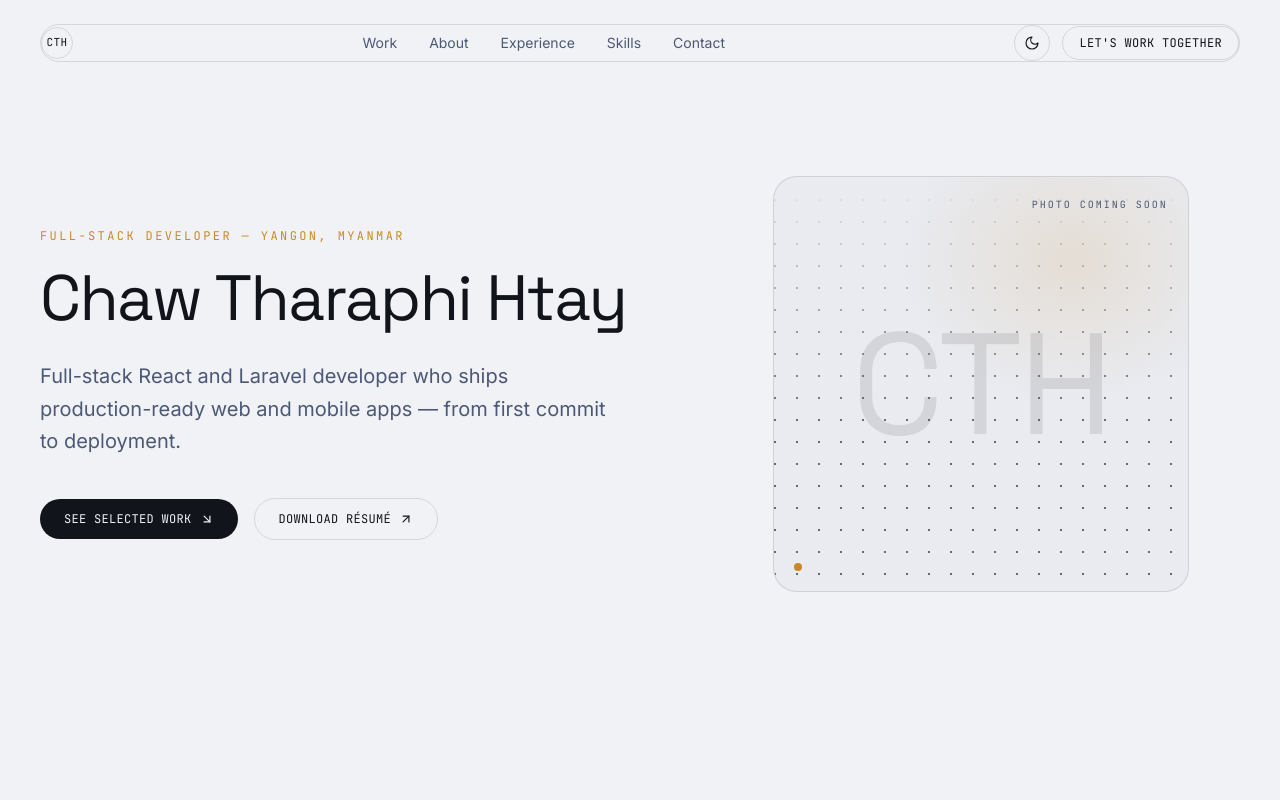
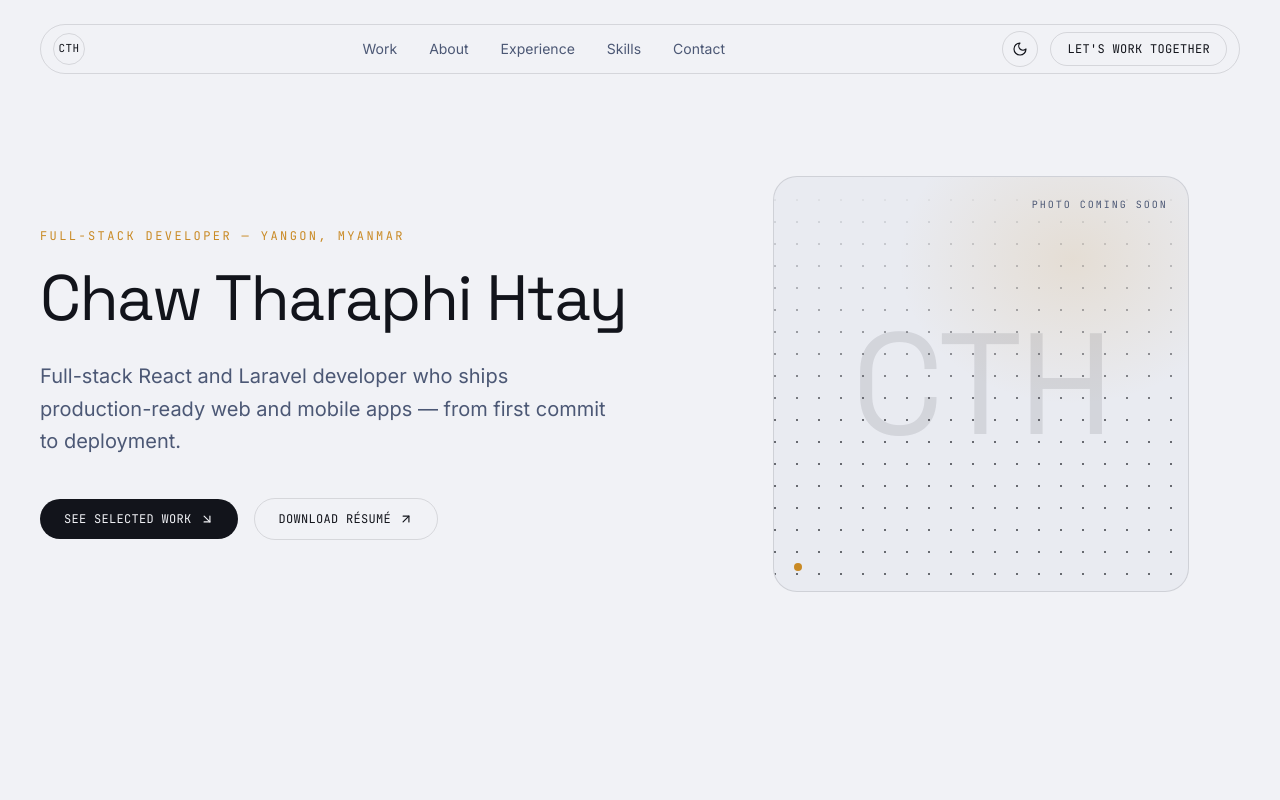
Before and after one commit to chawtharaphihtay/chawtharaphihtay.github.io, a Next.js app: page / in a window 1280 px wide. Shown: the top 800 px of the page. Built offline with nearby package versions, Linux system fonts and the light colour scheme.

Commit message:
update navbar

```diff
--- a/src/components/About.tsx
+++ b/src/components/About.tsx
@@ -20,7 +20,7 @@ export function About() {
                 </p>
                 <p>
                   I enjoy turning ideas and manual processes into simple,
-                  practical systems—from dashboards and storefronts to mobile
+                  practical systems — from dashboards and storefronts to mobile
                   apps.
                 </p>
               </div>
--- a/src/components/Nav.tsx
+++ b/src/components/Nav.tsx
@@ -36,7 +36,7 @@ export function Nav() {
             className={`flex items-center justify-between w-full rounded-full border transition-all duration-300 ${
               raised
                 ? "border-line bg-paper/85 backdrop-blur-md px-4 py-2 shadow-[0_1px_0_0_var(--line)]"
-                : "border-transparent px-0 py-0"
+                : "border-transparent px-3 py-1.5"
             }`}
           >
             <a
```
